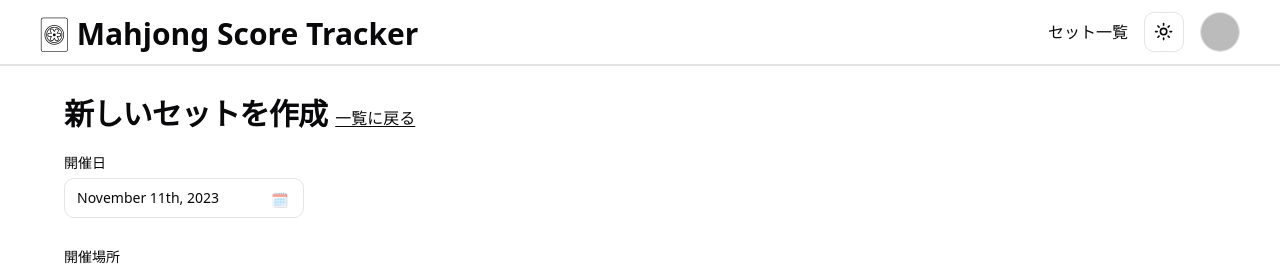
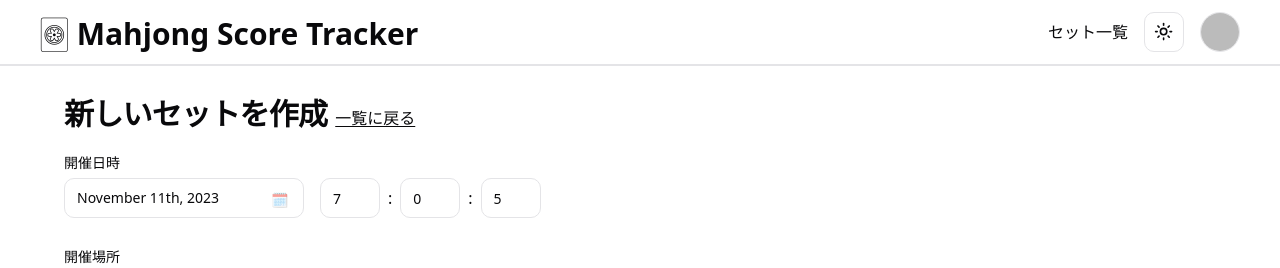
Before and after one commit to ma2Cta/mahjong-score-tracker, a Next.js app: page /sets/create in a window 1280 px wide. Shown: the top 268 px of the page. Built offline with nearby package versions, Linux system fonts and the light colour scheme; no server answers; the database is empty; sample sign-in values are in the browser's storage.

Commit message:
Add date time to CreateSetForm

```diff
--- a/app/_components/set/CreateSetForm.tsx
+++ b/app/_components/set/CreateSetForm.tsx
@@ -10,6 +10,7 @@ import DateInput from "@/app/_components/set/DateInput";
 import LocationInput from "@/app/_components/set/LocationInput";
 import SelectedUsersInput from "@/app/_components/set/SelectedUsersInput";
 import { useToast } from "@/app/_components/ui/use-toast";
+import TimeInput from "@/app/_components/set/TimeInput";
 
 interface CreateSetFormProps {
   onSuccess: () => void;
@@ -17,23 +18,29 @@ interface CreateSetFormProps {
 
 const CreateSetForm: React.FC<CreateSetFormProps> = ({ onSuccess }) => {
   const { toast } = useToast();
+  const now = new Date();
   const form = useForm<z.infer<typeof createSetFormSchema>>({
     resolver: zodResolver(createSetFormSchema),
     defaultValues: {
-      date: new Date(),
+      date: now,
+      hour: now.getHours(),
+      minute: now.getMinutes(),
+      second: now.getSeconds(),
       location: "",
       selectedUsers: [],
     },
   });
 
   async function onSubmit(values: z.infer<typeof createSetFormSchema>) {
+    const startAt = new Date(values.date);
+    startAt.setHours(values.hour, values.minute, values.second);
     const response = await fetch("/api/sets", {
       method: "POST",
       headers: {
         "Content-Type": "application/json",
       },
       body: JSON.stringify({
-        date: values.date,
+        startAt: startAt,
         location: values.location,
         selectedUserIds: values.selectedUsers.map((user) => user.userId),
       }),
@@ -43,7 +50,7 @@ const CreateSetForm: React.FC<CreateSetFormProps> = ({ onSuccess }) => {
       onSuccess();
       toast({
         title: "セットの作成に成功しました。",
-        description: `${values.date}`,
+        description: `${startAt}`,
       });
     }
   }
@@ -51,7 +58,12 @@ const CreateSetForm: React.FC<CreateSetFormProps> = ({ onSuccess }) => {
   return (
     <Form {...form}>
       <form onSubmit={form.handleSubmit(onSubmit)} className="space-y-8">
-        <DateInput form={form} />
+        <div className="flex items-end">
+          <DateInput form={form} />
+          <div className="ml-4">
+            <TimeInput form={form} />
+          </div>
+        </div>
         <LocationInput form={form} />
         <SelectedUsersInput form={form} />
         <Button type="submit">作成</Button>
--- a/app/_components/set/CreateSetFormSchema.ts
+++ b/app/_components/set/CreateSetFormSchema.ts
@@ -4,6 +4,9 @@ export const createSetFormSchema = z.object({
   date: z.date().refine((date) => date <= new Date(), {
     message: "日付は現在より前でなければなりません。",
   }),
+  hour: z.number().min(0).max(23),
+  minute: z.number().min(0).max(59),
+  second: z.number().min(0).max(59),
   location: z.string().min(1).max(100),
   selectedUsers: z
     .array(
@@ -11,7 +14,7 @@ export const createSetFormSchema = z.object({
         userId: z.number(),
         name: z.string(),
         image: z.string().nullable(),
-      }),
+      })
     )
     .min(3)
     .max(4),
--- a/app/_components/set/DateInput.tsx
+++ b/app/_components/set/DateInput.tsx
@@ -31,7 +31,7 @@ const DateInput: React.FC<DateInputProps> = ({ form }) => {
       name="date"
       render={({ field }) => (
         <FormItem className="flex flex-col">
-          <FormLabel>開催日</FormLabel>
+          <FormLabel>開催日時</FormLabel>
           <Popover>
             <PopoverTrigger asChild>
               <FormControl>
@@ -39,7 +39,7 @@ const DateInput: React.FC<DateInputProps> = ({ form }) => {
                   variant={"outline"}
                   className={cn(
                     "w-[240px] pl-3 text-left font-normal",
-                    !field.value && "text-muted-foreground",
+                    !field.value && "text-muted-foreground"
                   )}
                 >
                   {field.value ? (
--- /dev/null
+++ b/app/_components/set/TimeInput.tsx
@@ -0,0 +1,80 @@
+"use client";
+
+import { UseFormReturn } from "react-hook-form";
+import * as z from "zod";
+import { createSetFormSchema } from "@/app/_components/set/CreateSetFormSchema";
+import {
+  FormControl,
+  FormField,
+  FormItem,
+  FormLabel,
+  FormMessage,
+} from "@/app/_components/ui/form";
+import React from "react";
+import { Input } from "@/app/_components/ui/input";
+
+interface TimeInputProps {
+  form: UseFormReturn<z.infer<typeof createSetFormSchema>>;
+}
+
+const TimeInput: React.FC<TimeInputProps> = ({ form }) => {
+  return (
+    <div className="flex items-center">
+      <FormField
+        control={form.control}
+        name="hour"
+        render={({ field }) => (
+          <FormItem className="flex flex-col mr-2">
+            <FormControl>
+              <Input
+                {...field}
+                type="number"
+                placeholder="時"
+                className="w-[60px]"
+              />
+            </FormControl>
+            <FormMessage />
+          </FormItem>
+        )}
+      />
+      <span>:</span>
+      <FormField
+        control={form.control}
+        name="minute"
+        render={({ field }) => (
+          <FormItem className="flex flex-col mx-2">
+            <FormControl>
+              <Input
+                {...field}
+                type="number"
+                placeholder="分"
+                className="w-[60px]"
+              />
+            </FormControl>
+            <FormMessage />
+          </FormItem>
+        )}
+      />
+      <span>:</span>
+      <FormField
+        control={form.control}
+        name="second"
+        render={({ field }) => (
+          <FormItem className="flex flex-col ml-2">
+            <FormControl>
+              <Input
+                {...field}
+                type="number"
+                placeholder="秒"
+                className="w-[60px]"
+              />
+            </FormControl>
+            <FormMessage />
+          </FormItem>
+        )}
+      />
+    </div>
+  );
+};
+
+export default TimeInput;
--- a/app/api/sets/route.ts
+++ b/app/api/sets/route.ts
@@ -7,12 +7,12 @@ export async function GET() {
       users: true,
       games: true,
     },
-    orderBy: { date: "asc" },
+    orderBy: { startAt: "asc" },
   });
   const response = sets.map((set) => {
     return {
       id: set.id,
-      date: set.date,
+      startAt: set.startAt,
       location: set.location,
       users: set.users.map((user) => {
         return {
@@ -38,11 +38,11 @@ export async function GET() {
 }
 
 export async function POST(req: NextRequest) {
-  const { date, location, selectedUserIds } = await req.json();
-  const isoDate = new Date(date);
+  const { startAt, location, selectedUserIds } = await req.json();
+  const isoDate = new Date(startAt);
   await prisma.set.create({
     data: {
-      date: isoDate,
+      startAt: isoDate,
       location,
       users: {
         connect: selectedUserIds.map((id: String) => ({ id: Number(id) })),
```
Also changed, not shown: 2 other files (tests, documents, lock files or other folders).
